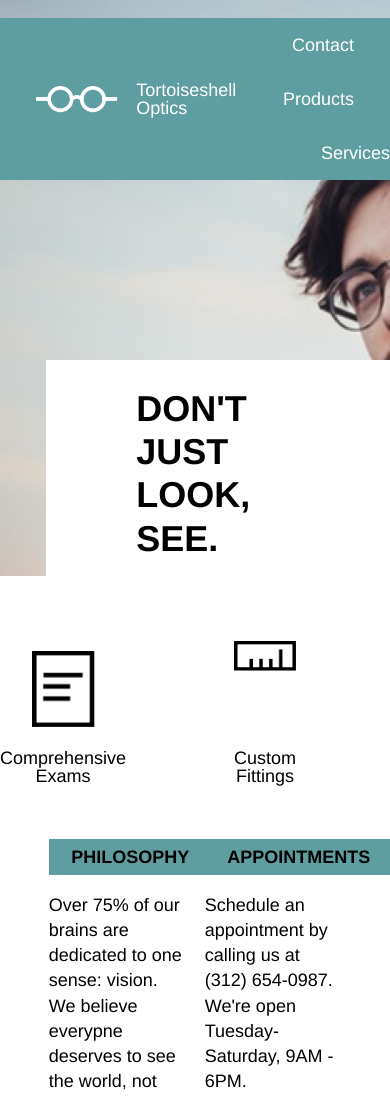
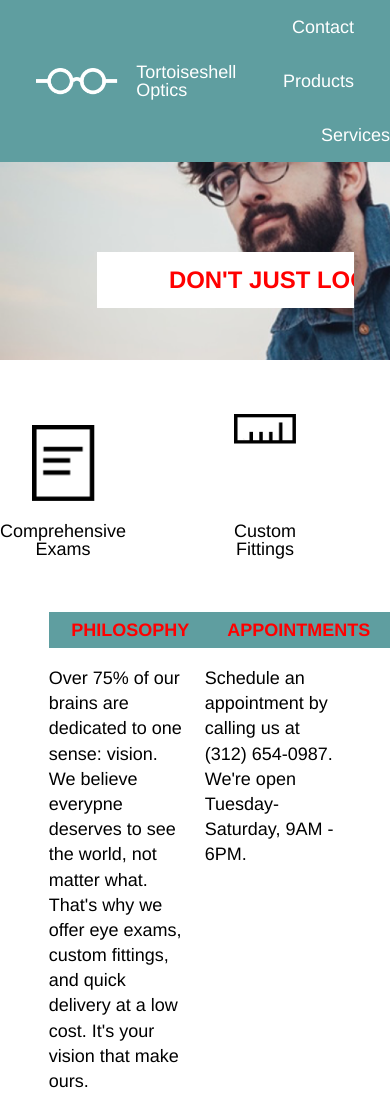
Before and after one commit to audrius59/Tortoiseshell-Optics, a plain HTML site: page index.html in a window 390 px wide. Shown: the top 1097 px of the page. Drawn offline with Linux system fonts and the light colour scheme; a web font is replaced by a local one.

Commit message:
Added Css styles for Tablet

```diff
--- a/resources/css/style.css
+++ b/resources/css/style.css
@@ -12,13 +12,13 @@ nav {
 	height: 31rem;
 	width: 100%;
 	padding-top: 1rem;
+	overflow: hidden;
 }
 div.menu {
 	display: flex;
 	justify-content: space-between;
 	max-width: 960px;
 	margin: 0 auto;
-
 	color: white;
 	background-color: cadetblue;
 }
@@ -62,6 +62,7 @@ div.inner-heading h1 {
 	font-weight: bold;
 	width: 42%;
 	float: right;
+	overflow: hidden;
 }
 section.services {
 	width: 100%;
@@ -138,7 +139,7 @@ div.contact p {
 footer {
 	display: flex;
 	max-width: 960px;
-	margin: 0 auto;
+	margin: 5rem auto 0 auto;
 	background-color: azure;
 }
 footer img {
@@ -149,3 +150,28 @@ footer h2 {
 	display: block;
 	margin: auto 0;
 }
+@media screen and (max-width: 1024px) {
+	h1 {
+		color: red;
+	}
+	nav {
+		padding-top: 0;
+		height: 20rem;
+	}
+	div.menu {
+		max-width: 100%;
+	}
+	div.menu-heading {
+		padding-top: 5rem;
+	}
+	div.inner-heading h1 {
+		padding: 0.75rem 4rem;
+		font-size: 1.33rem;
+		max-width: 29%;
+		margin-right: 2rem;
+		white-space: nowrap;
+	}
+	footer {
+		max-width: 100%;
+	}
+}
```
